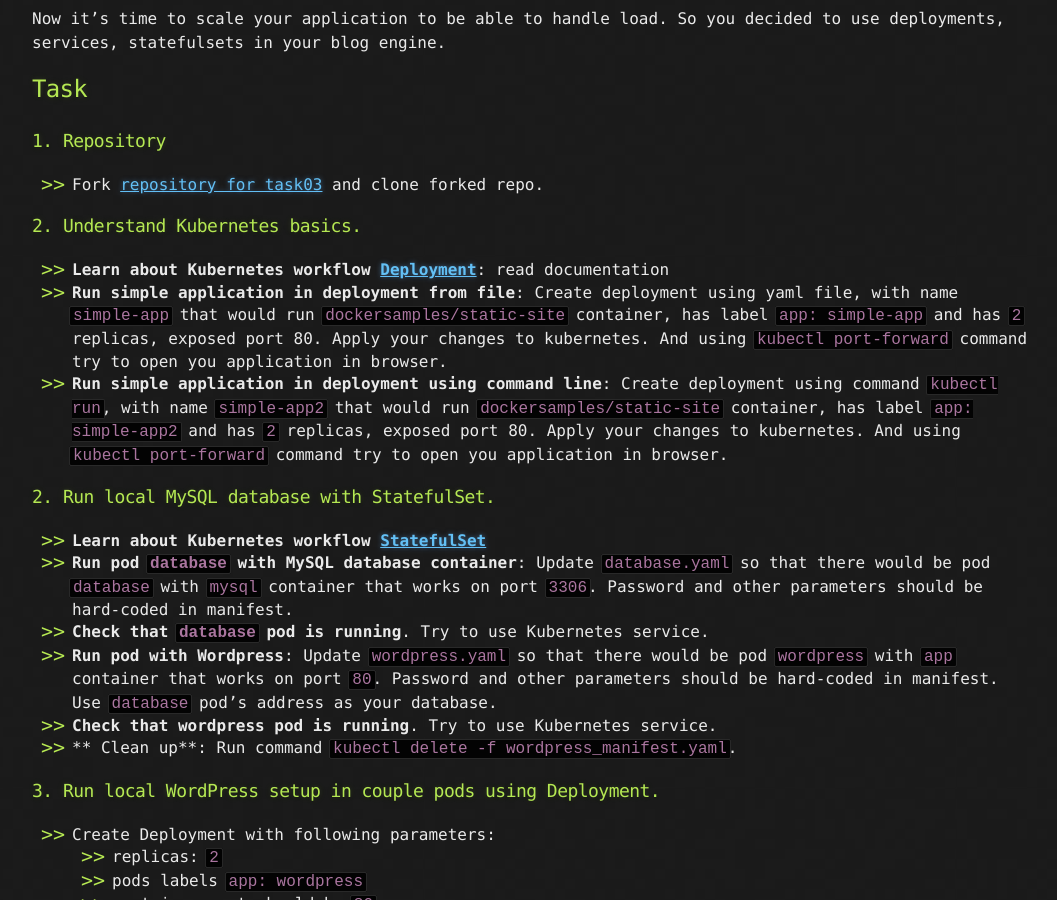
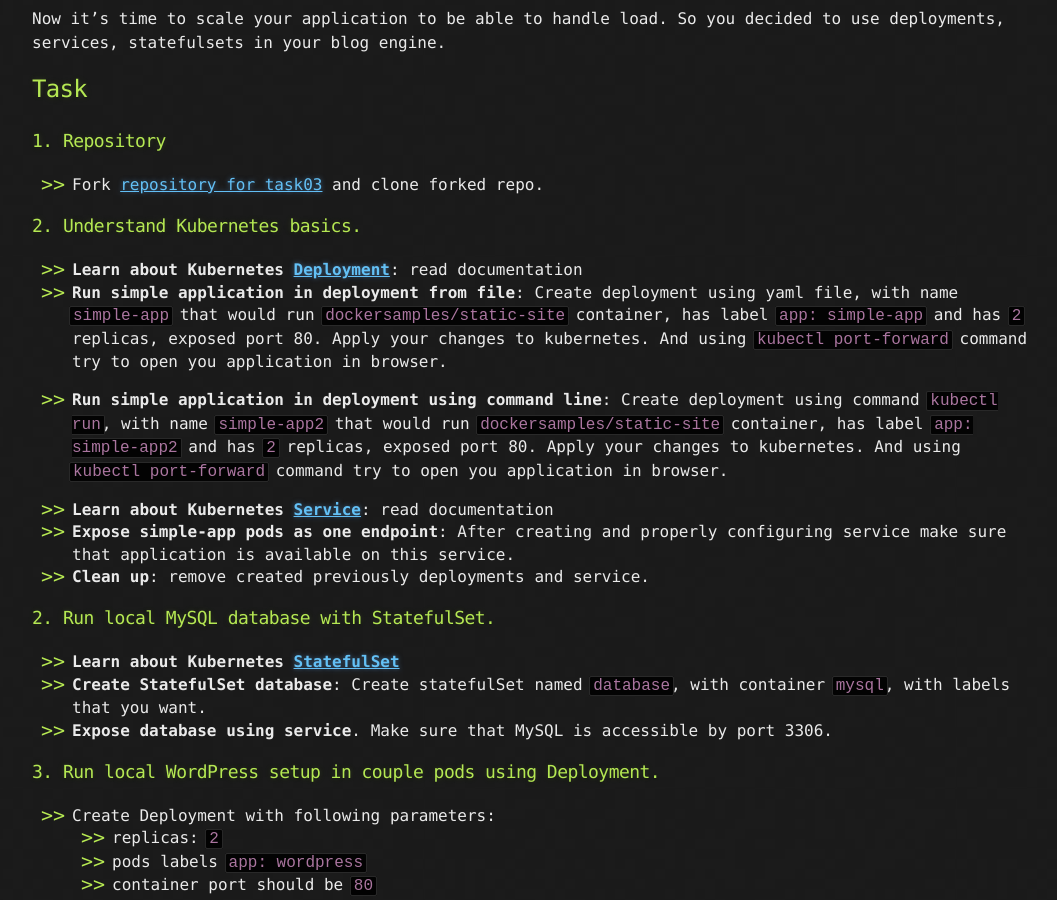
Before and after one commit to korney4eg/korney4eg.github.io, a Jekyll site: the page built from tasks/_posts/2021-03-01-phase3-task3-run-blog-engine-on-k8s-deployments.md, in a window 1280 px wide and 900 px high, scrolled down 276 px. Shown: the whole window, without its empty margins (108-1165 px from the left). Built offline with Jekyll 4.4.1, drawn with Linux system fonts in a browser that asks for light colours.

Commit message:
improve ph3-t3

```diff
--- a/tasks/_posts/2021-03-01-phase3-task3-run-blog-engine-on-k8s-deployments.md
+++ b/tasks/_posts/2021-03-01-phase3-task3-run-blog-engine-on-k8s-deployments.md
@@ -18,18 +18,19 @@ Now it's time to scale your application to be able to handle load. So you decide
 
 ### 2. Understand Kubernetes basics.
 
-- **Learn about Kubernetes workflow [Deployment](https://kubernetes.io/docs/concepts/workloads/controllers/deployment/)**: read documentation
+- **Learn about Kubernetes [Deployment](https://kubernetes.io/docs/concepts/workloads/controllers/deployment/)**: read documentation
 - **Run simple application in deployment from file**: Create deployment using yaml file, with name `simple-app` that would run `dockersamples/static-site` container, has label `app: simple-app` and has `2` replicas, exposed port 80. Apply your changes to kubernetes. And using `kubectl port-forward` command try to open you application in browser.
 - **Run simple application in deployment using command line**: Create deployment using command `kubectl run`, with name `simple-app2` that would run `dockersamples/static-site` container, has label `app: simple-app2` and has `2` replicas, exposed port 80. Apply your changes to kubernetes. And using `kubectl port-forward` command try to open you application in browser.
 
+- **Learn about Kubernetes [Service](https://kubernetes.io/docs/concepts/services-networking/service/)**: read documentation
+- **Expose simple-app pods as one endpoint**: After creating and properly configuring service make sure that application is available on this service.
+- **Clean up**: remove created previously deployments and service.
+
 ### 2. Run local MySQL database with StatefulSet.
 
-- **Learn about Kubernetes workflow [StatefulSet](https://kubernetes.io/docs/concepts/workloads/controllers/statefulset/)**
-- **Run pod `database` with MySQL database container**: Update `database.yaml` so that there would be pod `database` with `mysql` container that works on port `3306`. Password and other parameters should be hard-coded in manifest.
-- **Check that `database` pod is running**. Try to use Kubernetes service.
-- **Run pod with Wordpress**: Update `wordpress.yaml` so that there would be pod `wordpress` with `app` container that works on port `80`. Password and other parameters should be hard-coded in manifest. Use `database` pod's address as your database.
-- **Check that wordpress pod is running**. Try to use Kubernetes service.
-- ** Clean up**: Run command `kubectl delete -f wordpress_manifest.yaml`.
+- **Learn about Kubernetes [StatefulSet](https://kubernetes.io/docs/concepts/workloads/controllers/statefulset/)**
+- **Create StatefulSet database**: Create statefulSet named `database`, with container `mysql`, with labels that you want.
+- **Expose database using service**. Make sure that MySQL is accessible by port 3306.
 
 ### 3. Run local WordPress setup in couple pods using Deployment.
 
```
